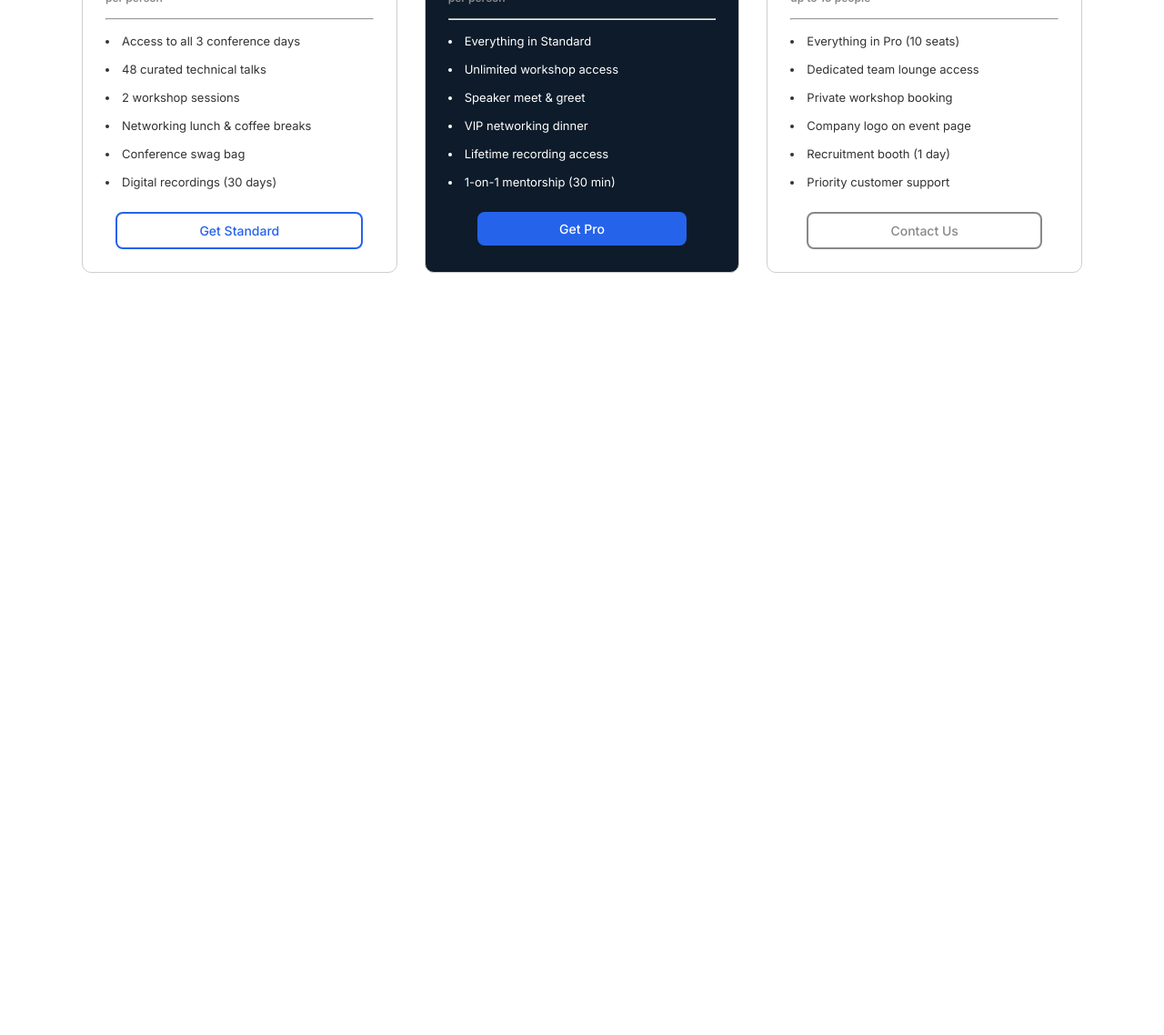
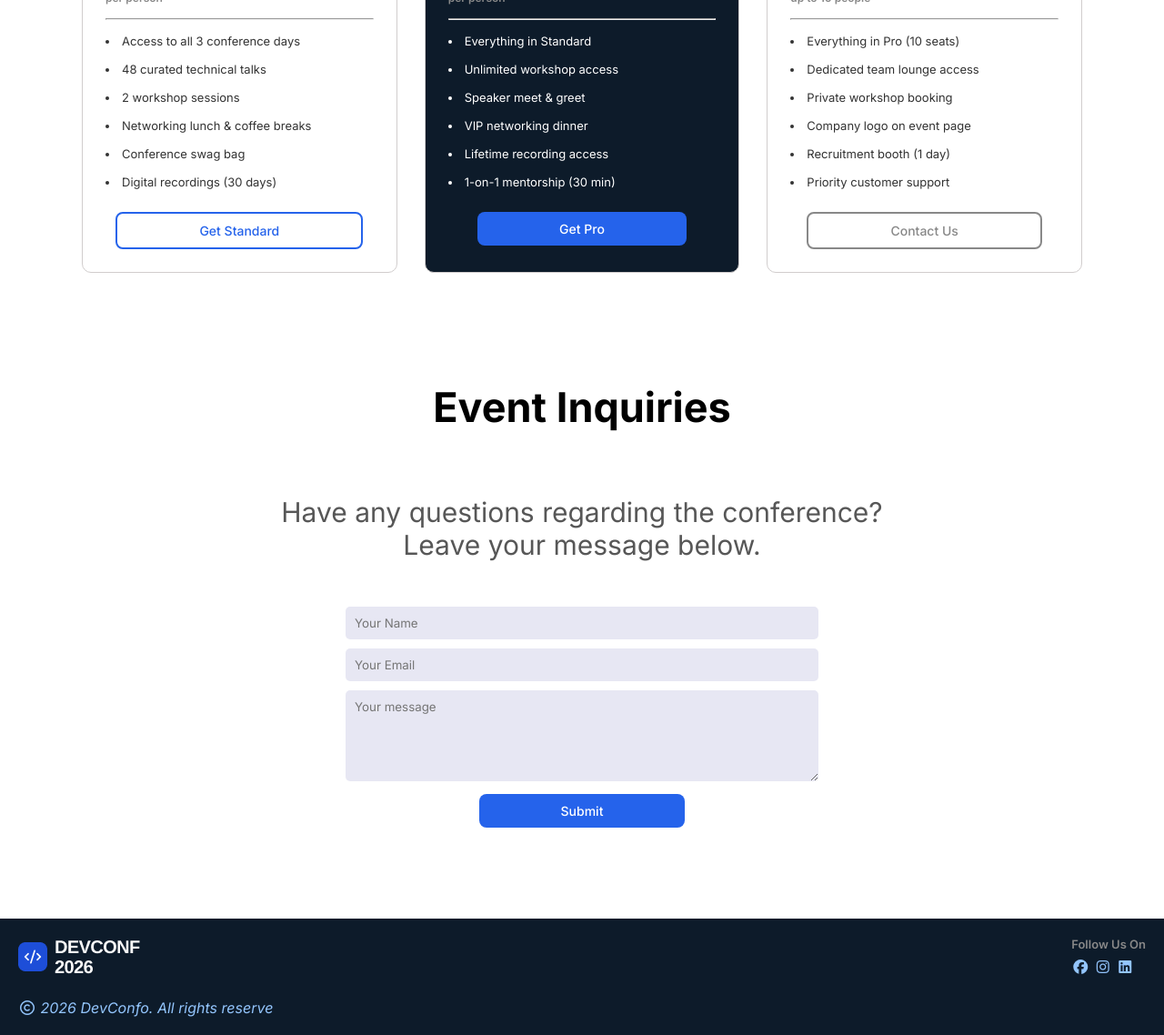
Before and after one commit to noshinSunzida/PH_Assignment_1, a plain HTML site: page index.html in a window 1280 px wide. Shown: the part 2283-3421 px from the top of the page at 91% size. Before the commit the page ends 2583 px from the top, so only its background shows below. Drawn offline with Linux system fonts and the light colour scheme.

Commit message:
new commit

```diff
--- a/index.html
+++ b/index.html
@@ -9,6 +9,9 @@
     <link rel="preconnect" href="https://fonts.googleapis.com">
     <link rel="preconnect" href="https://fonts.gstatic.com" crossorigin>
     <link href="https://fonts.googleapis.com/css2?family=Inter:ital,opsz,wght@0,14..32,100..900;1,14..32,100..900&display=swap" rel="stylesheet">
+
+    <!--icon tag-->
+    <link rel="stylesheet" href="https://cdnjs.cloudflare.com/ajax/libs/font-awesome/7.3.0/css/all.min.css" integrity="sha512-ApSLB1Pd3/bZN8fWB/RG9YhN/7bd9Hkf3AGaE2mPfebjrxagjuBtx2GcgdqIlJkUzwylBo61r9Xa9NmgBI0swA==" crossorigin="anonymous" referrerpolicy="no-referrer" />
 </head>
 <body>
 
@@ -170,6 +173,53 @@
                 </div>
             </div>
         </section>
+        <!--PRICE SECTION END-->
+
+        <!--NEW SECTION START-->
+        <section class="inquiry-parent">
+            <div >
+                <h4> Event Inquiries </h4>
+                <p class="price-header inquiry-message">Have any questions regarding the conference? Leave your message below.</p>
+
+            </div>
+            <div class="inquiry-form">
+                <form>
+                    <input type="text" placeholder="Your Name">
+                    <input type="text" placeholder="Your Email">
+                   <textarea rows="5" placeholder="Your message"></textarea>
+                    <button class="reg-btn pro-btn">Submit</button>
+
+                </form>
+            </div>
+        </section>
+         <!--NEW SECTION END-->
+
+         <footer>
+            <div>
+                <img src="./images/footer-logo.png" alt="">
+                <br><br>
+                <i class="fa-regular fa-copyright price-type-pro"></i>
+                <span class="price-type-pro"> 2026 DevConfo. All rights reserve </span>
+            </div>
+
+
+            <div>
+                <p class="price-type">Follow Us On</p>
+                <i class="fa-brands fa-facebook price-type-pro"></i>
+                <i class="fa-brands fa-instagram price-type-pro"></i>
+                <i class="fa-brands fa-linkedin price-type-pro"></i>
+
+            </div>
+
+
+
+            <!--
+            <div>
+                <!--<i class="fa-regular fa-copyright"></i>
+                <p class="right-reserve"> </p> -->
+
+
+         </footer>
 
 </body>
 </html>
--- a/style.css
+++ b/style.css
@@ -225,3 +225,39 @@ h4 {
     border: 2px solid rgb(136, 136, 136);
     color: rgb(136, 136, 136);
 }
+
+.inquiry-parent{
+    max-width: 690px;
+    margin: auto;
+    text-align: center;
+
+}
+.inquiry-message{
+    font-size: 30px;
+    padding-top: 70px;
+    padding-bottom: 0;
+}
+form input , form textarea{
+    border: none;
+    border-radius: 5px;
+    background-color: rgb(231, 231, 243);
+    display: center;
+    padding: 10px;
+    margin-bottom: 10px;
+    max-width: 500px;
+    width: 100%
+
+}
+.inquiry-form{
+   align-items: center;
+   padding-bottom: 100px;
+}
+
+
+footer{
+    display: flex;
+    justify-content: space-between;
+    padding: 20px;
+    background-color: rgb(13, 27, 42);
+
+}
```
